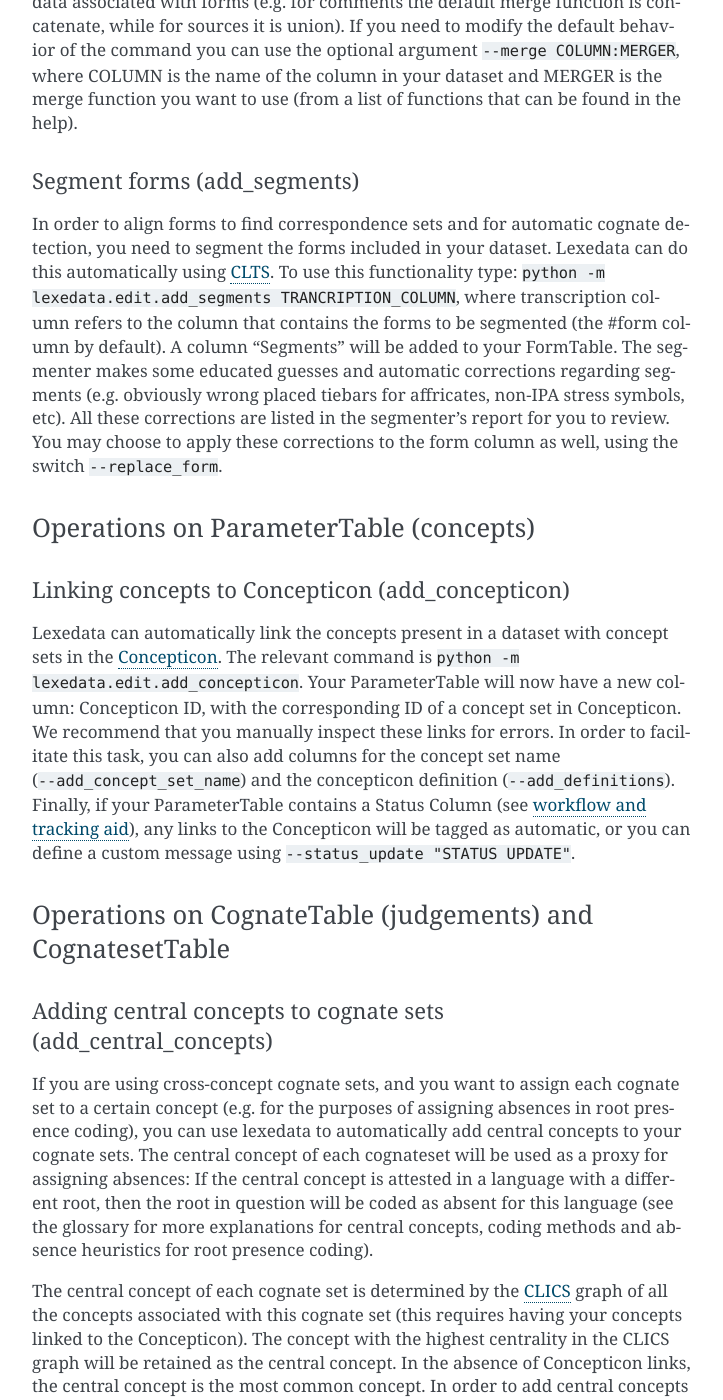
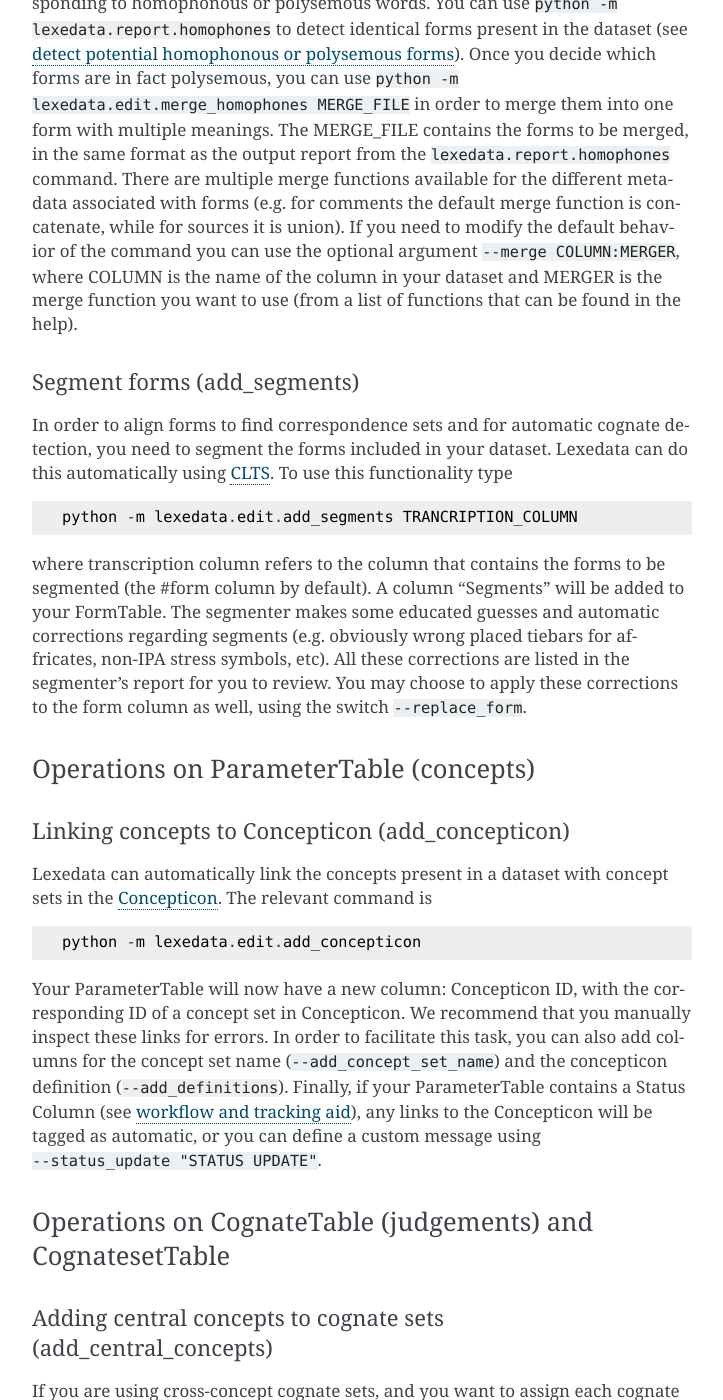
Before and after one commit to lexedata/lexedata, a Sphinx documentation site: the page built from docs/Manual.md, in a window 1280 px wide and 1400 px high, scrolled down 6759 px. Shown: the whole window, without its empty margins (388-1111 px from the left). Built offline with Sphinx 7.4.7, drawn with Linux system fonts in a browser that asks for light colours; some of the changed text lies outside the part shown.

````diff
--- a/docs/Manual.md
+++ b/docs/Manual.md
@@ -45,12 +45,18 @@ The matrix format importer is highly customizable, since many different types of
 For an example of the special key in the metadata file, see the [smallmawetiguarani dataset](/test/data/cldf/smallmawetiguarani). You can customize the two cell parsers (CellParser and CognateCellParser), as well as the conditions for a matching form between the two spreadsheets (check_for_match).
 
 In order to import only a comparative wordlist file (without cognatesets), type
-```python -m lexedata.importer.excel_matrix EXCEL```. If you want to import cognate sets from a separate spreadsheet, you can use the optional argument `--cogsets COGSET_EXCEL`.
+```
+python -m lexedata.importer.excel_matrix EXCEL
+```
+If you want to import cognate sets from a separate spreadsheet, you can use the optional argument `--cogsets COGSET_EXCEL`.
 
 #### Importing a lexical dataset using the "interleaved" format
 In the interleaved format, even rows contain forms, while odd rows contain the associated cognate codes. The cognate codes are assumed to be in the same order as the forms and a cognate code is expected for every form (even if this results in a cognate code being present in a cell multiple times). In case your excel file contains question marks to indicate missing data, the importing script will ignore them. The interleaved importer is the only importing script in lexedata that does not require a metadata (.json) file. However, it also cannot perform any automatic treatment of information within the cells, apart from basic separation (using commas and semi-colons as separators). For example, if forms in the xlsx file are separated by ; and then some of the forms are followed by parentheses containing translations, each cell is going to be parsed according to the ; and everything in between will be parsed as the form (including the parentheses). You can edit further this dataset to separate the additional kinds of information by editing the forms.csv file that will be created. Note that any excel comments present in your file will be ignored. The resulting forms.csv file contains an empty comment field by default.
 In order to import a dataset of the "interleaved" format you should use the command
-```python -m lexedata.importer.excel_interleaved ``` followed by the name of the excel file containing the dataset. Only a forms.csv will be created, which contains a Cognateset_ID column with cognate codes. This format is similar to the LingPy format. Note that for any further use of this CLDF dataset with lexedata, you need to create a metadata file (see [how to add a metadata file](#how-to-add-a-metadata-file-add_metadata)).
+```
+python -m lexedata.importer.excel_interleaved FILENAME.xlxs
+```
+where `FILENAME.xlsx` should be replaced with the name of the excel file containing the dataset. Only a `forms.csv` will be created, which contains a `Cognateset_ID` column with the cognate codes. This format is similar to the LingPy format. Note that for any further use of this CLDF dataset with lexedata, you need to [add a metadata file](#how-to-add-a-metadata-file-add_metadata).
 
 ### Adding a new language/new data to an existing lexical dataset
 The importation script using the long format can be used to add new data to an existing dataset, as in the case of adding an new variety or further lexical items for an existing variety (see [importing a lexical dataset using the "long" format](#importing-a-lexical-dataset-using-the-long-format)).
@@ -83,9 +89,16 @@ When developing and editing a comparative dataset for historical linguistics, yo
 In a CLDF dataset, all IDs need to be unique and be either numeric or restricted alphanumeric (i.e. containing only leters, numbers and underscores). Lexedata command `python -m lexedata.edit.simplify_ids` verifies that all IDs in the dataset are valid and changes them appropriately if necessary. You can also choose to make your IDs transparent (option `--transparent`) so that you can easily tell what they correspond to. With transparent IDs, instead of a numeric ID, a form will have an ID consisting of the languageID and the parameterID: e.g. the word "main" in French would have the ID stan1290_hand.
 
 #### How to replace or merge IDs (replace_id and replace_id_column)
-Sometimes you may need to replace an object's ID (e.g. language ID, concept ID, etc), e.g. if accidentally you have used the same ID twice. Lexedata can replace the id of an object and propagate this change in all tables where it is used as a foreign key (i.e. to link back to that object). The relevant command is ```python -m lexedata.edit.replace_id TABLE ORIGINAL_ID REPLACEMENT_ID```. If you intend to merge two IDs, e.g. if you decide to conflate two concepts because they are not distinct in the languages under study, or two doculects that you want to consider as one. you need to use the optional argument `--merge`. Keep in mind that lexedata cannot automatically merge two or more rows in the table in question, so if for example you merged two Language IDs, then you will have two rows in languages.csv with identical IDs. This will cause a warning if you try to validate your dataset (see [CLDF validate](#cldf-validate)). If you want to completely merge the rows, you need to do this by opening the corresponding csv in a spreadsheet or text editor.
+Sometimes you may need to replace an object's ID (e.g. language ID, concept ID, etc), e.g. if accidentally you have used the same ID twice. Lexedata can replace the id of an object and propagate this change in all tables where it is used as a foreign key (i.e. to link back to that object). The relevant command is
+```
+python -m lexedata.edit.replace_id TABLE ORIGINAL_ID REPLACEMENT_ID
+```
+If you intend to merge two IDs, e.g. if you decide to conflate two concepts because they are not distinct in the languages under study, or two doculects that you want to consider as one. you need to use the optional argument `--merge`. Keep in mind that lexedata cannot automatically merge two or more rows in the table in question, so if for example you merged two Language IDs, then you will have two rows in languages.csv with identical IDs. This will cause a warning if you try to validate your dataset (see [CLDF validate](#cldf-validate)). If you want to completely merge the rows, you need to do this by opening the corresponding csv in a spreadsheet or text editor.
 
-In case you want to replace an entire ID column of a table, then you need to add the new intended ID column to the table and use the command ```python -m lexedata.edit.replace_id_column TABLE REPLACEMENT```.
+In case you want to replace an entire ID column of a table, then you need to add the new intended ID column to the table and use the command
+```
+python -m lexedata.edit.replace_id_column TABLE REPLACEMENT
+```
 
 
 ### Operations on FormTable
@@ -94,13 +107,20 @@ In case you want to replace an entire ID column of a table, then you need to add
 In large datasets, there may be identical forms within the same language, corresponding to homophonous or polysemous words. You can use `python -m lexedata.report.homophones` to detect identical forms present in the dataset (see [detect potential homophonous or polysemous forms](#detect-potential-homophonous-or-polysemous-forms)). Once you decide which forms are in fact polysemous, you can use  `python -m lexedata.edit.merge_homophones MERGE_FILE`  in order to merge them into one form with multiple meanings. The MERGE_FILE contains the forms to be merged, in the same format as the output report from the `lexedata.report.homophones` command. There are multiple merge functions available for the different metadata associated with forms (e.g. for comments the default merge function is concatenate, while for sources it is union). If you need to modify the default behavior of the command you can use the optional argument `--merge COLUMN:MERGER`, where COLUMN is the name of the column in your dataset and MERGER is the merge function you want to use (from a list of functions that can be found in the help).
 
 #### Segment forms (add_segments)
-In order to align forms to find correspondence sets and for automatic cognate detection, you need to segment the forms included in your dataset. Lexedata can do this automatically using [CLTS](http://clts.clld.org). To use this functionality type: ```python -m lexedata.edit.add_segments TRANCRIPTION_COLUMN```, where transcription column refers to the column that contains the forms to be segmented (the #form column by default). A column "Segments" will be added to your FormTable. The segmenter makes some educated guesses and automatic corrections regarding segments (e.g. obviously wrong placed tiebars for affricates, non-IPA stress symbols, etc). All these corrections are listed in the segmenter's report for you to review. You may choose to apply these corrections to the form column as well, using the switch `--replace_form`.
+In order to align forms to find correspondence sets and for automatic cognate detection, you need to segment the forms included in your dataset. Lexedata can do this automatically using [CLTS](http://clts.clld.org). To use this functionality type
+```
+python -m lexedata.edit.add_segments TRANCRIPTION_COLUMN
+```
+where transcription column refers to the column that contains the forms to be segmented (the #form column by default). A column "Segments" will be added to your FormTable. The segmenter makes some educated guesses and automatic corrections regarding segments (e.g. obviously wrong placed tiebars for affricates, non-IPA stress symbols, etc). All these corrections are listed in the segmenter's report for you to review. You may choose to apply these corrections to the form column as well, using the switch `--replace_form`.
 
 
 ### Operations on ParameterTable (concepts)
 
 #### Linking concepts to Concepticon (add_concepticon)
-Lexedata can automatically link the concepts present in a dataset with concept sets in the [Concepticon](https://concepticon.clld.org/). The relevant command is ```python -m lexedata.edit.add_concepticon```.
+Lexedata can automatically link the concepts present in a dataset with concept sets in the [Concepticon](https://concepticon.clld.org/). The relevant command is
+```
+python -m lexedata.edit.add_concepticon
+```
 Your ParameterTable will now have a new column: Concepticon ID, with the corresponding ID of a concept set in Concepticon. We recommend that you manually inspect these links for errors. In order to facilitate this task, you can also add columns for the concept set name (`--add_concept_set_name`) and the concepticon definition (`--add_definitions`). Finally, if your ParameterTable contains a Status Column (see [workflow and tracking aid](#workflow-and-tracking-aid-add_status_column)), any links to the Concepticon will be tagged as automatic, or you can define a custom message using `--status_update "STATUS UPDATE"`.
 
 ### Operations on CognateTable (judgements) and CognatesetTable
@@ -142,7 +162,9 @@ The `filter` command gives you the possibility to filter any table of your datas
 ### Detect potential homophonous or polysemous forms
 In large datasets, you may have identical forms associated with different concepts. This could be the case because there are homophonous, unrelated forms, or because there is in fact one polysemous form. Lexedata can help you detect potential homophonous or polysemous forms by using the command
 
-```python -m lexedata.report.homophones```
+```
+python -m lexedata.report.homophones
+```
 The output of this command is a list of all groups of identical forms in the data and their associated concepts, along with the information if the associated concepts are connected in CLICS or not (if your concepts are linked to Concepticon, see [linking concepts to Concepticon](#linking-concepts-to-concepticon-add_concepticon)). You can choose to merge the polysemous forms, so you have one form associated to multiple concepts. In order to perform this operation, edit the output file of `lexedata.report.homophones`, so that only the groups of forms that are to be merged remain and then use `lexedata.edit.merge_homophones` (see [merge polysemous forms](#merge-polysemous-forms-merge_homophones)).
 
 ### Non-concatenative morphology
````
